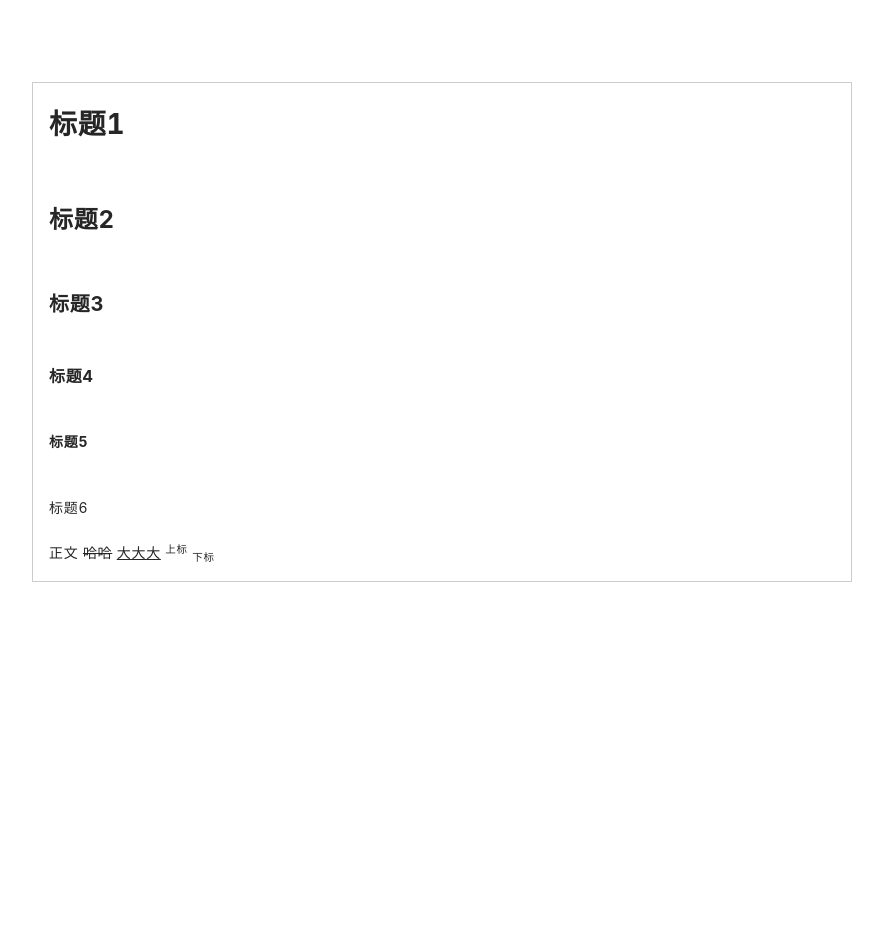
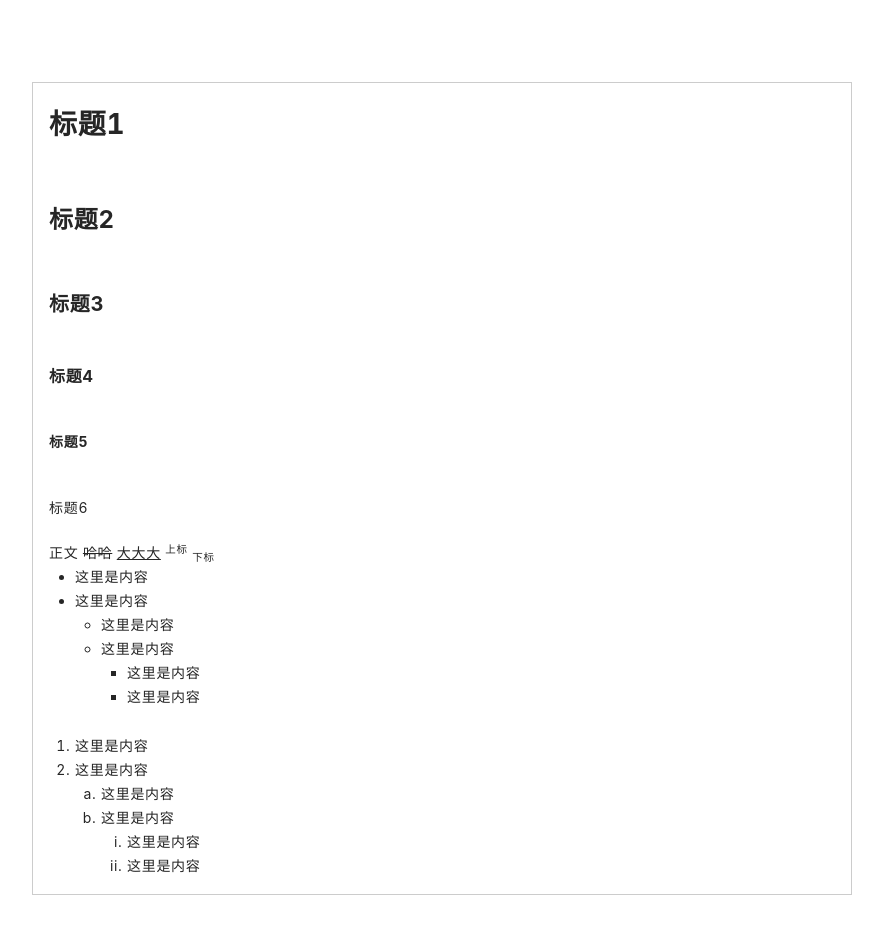
Before and after one commit to leizongmin/lei-markdown-style, a website: page examples/file4.html in a window 1280 px wide. Shown: the whole page, without its empty margins (198-1081 px from the left). Before the commit the page ends 800 px from the top, so only its background shows below. Drawn offline with Linux system fonts and the light colour scheme.

Commit message:
feat: 增加 ol, ul 定义

```diff
--- a/examples/file4.html
+++ b/examples/file4.html
@@ -30,6 +30,30 @@
     正文 <del>哈哈</del> <u>大大大</u>
     <sup>上标</sup>
     <sub>下标</sub>
+    <ul>
+      <li>这里是内容</li>
+      <li>这里是内容</li>
+      <ul>
+        <li>这里是内容</li>
+        <li>这里是内容</li>
+        <ul>
+          <li>这里是内容</li>
+          <li>这里是内容</li>
+        </ul>
+      </ul>
+    </ul>
+    <ol>
+      <li>这里是内容</li>
+      <li>这里是内容</li>
+      <ol>
+        <li>这里是内容</li>
+        <li>这里是内容</li>
+        <ol>
+          <li>这里是内容</li>
+          <li>这里是内容</li>
+        </ol>
+      </ol>
+    </ol>
   </article>
 </body>
 
--- a/lei-md.less
+++ b/lei-md.less
@@ -258,16 +258,43 @@
     cursor: default;
   }
 
-  ul {
+  ul,
+  ol {
     margin: 0 0 0 3px;
     padding: 0;
+    padding-left: 23px;
     list-style: none;
-    list-style-type: disc;
   }
 
   li {
     white-space: normal;
     margin-left: 23px;
+  }
+
+  > ul {
+    padding-left: 0;
+    list-style-type: disc;
+  }
+
+  > ul > ul {
+    list-style-type: circle;
+  }
+
+  > ul > ul > ul {
+    list-style-type: square;
+  }
+
+  > ol {
+    padding-left: 0;
+    list-style-type: decimal;
+  }
+
+  > ol > ol {
+    list-style-type: lower-alpha;
+  }
+
+  > ol > ol > ol {
+    list-style-type: lower-roman;
   }
 
   hr {
```
Also changed, not shown: lei-md.css.
